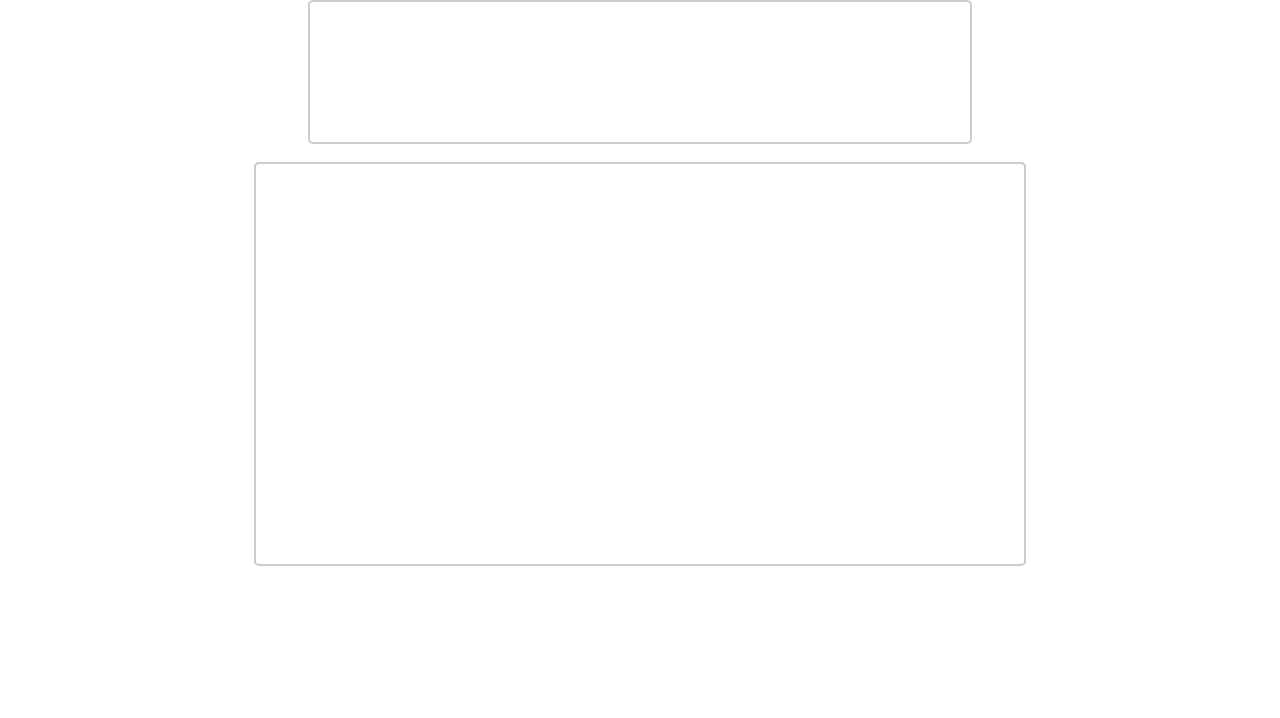
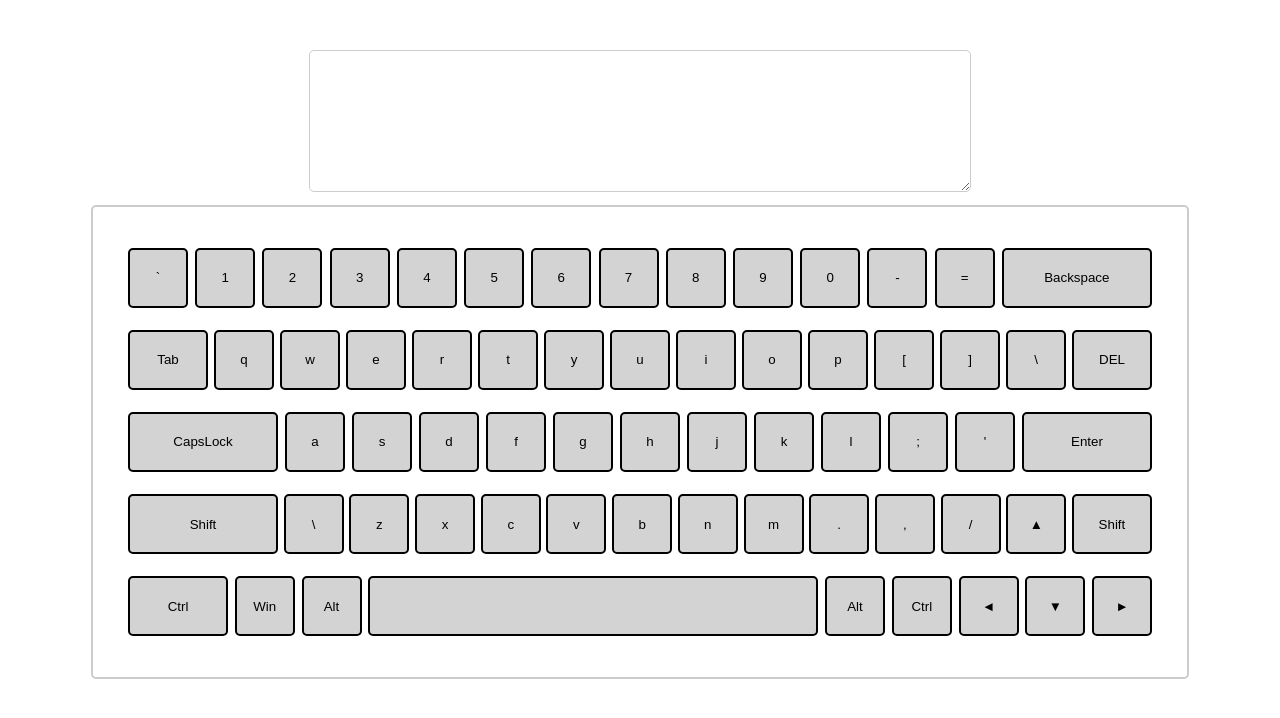
Before and after one commit to karbarbar/Virtual-Keyboard, a plain HTML site: page index.html in a window 1280 px wide. Drawn offline with Linux system fonts and the light colour scheme.

Commit message:
feat: add button to the keyboard

```diff
--- a/app.js
+++ b/app.js
@@ -1,10 +1,10 @@
-const input = document.createElement("input");
-input.type = "text";
-input.className = "input-text";
+const textarea = document.createElement("textarea");
+textarea.type = "text";
+textarea.className = "textarea-text";
 
 const parent = document.createElement("div");
 parent.className = "container";
-parent.appendChild(input);
+parent.appendChild(textarea);
 document.body.appendChild(parent);
 
 const keyboardWrapper = document.createElement("div");
@@ -14,3 +14,21 @@ document.body.appendChild(keyboardWrapper);
 const keyboardContainer = document.createElement("div");
 keyboardContainer.className = "keyboard-container";
 keyboardWrapper.appendChild(keyboardContainer);
+
+const keys = ['`', '1', '2', '3', '4', '5', '6', '7', '8', '9', '0', '-', '=', 'Backspace',
+    'Tab', 'q', 'w', 'e', 'r', 't', 'y', 'u', 'i', 'o', 'p', '[', ']', ' \\ ', 'DEL',
+    'CapsLock', 'a', 's', 'd', 'f', 'g', 'h', 'j', 'k', 'l', ';', "'", 'Enter',
+    'Shift', ' \\ ', 'z', 'x', 'c', 'v', 'b', 'n', 'm', '.', ',', '/', '▲', 'Shift',
+    'Ctrl', 'Win', 'Alt', '', 'Alt', 'Ctrl', '◄', '▼', '►'];
+
+function init() {
+    let output = '';
+    for (let i = 0; i < keys.length; i++) {
+        if (i === 14 || i === 29 || i === 42 || i === 56) {
+            output += `<div class="clearfix"></div>`;
+        }
+        output += `<button class="key-button" >${keys[i]}</button>`;
+    }
+    document.querySelector('.keyboard-container').innerHTML = output;
+}
+init();
--- a/style.css
+++ b/style.css
@@ -1,5 +1,6 @@
 .body {
     margin: 0 auto;
+    width: 1280px;
 }
 
 .container {
@@ -8,16 +9,18 @@
     display: flex;
     justify-content: center;
     align-items: center;
+    margin-top: 50px;
 }
 
-.input-text {
+.textarea-text {
     width: 50%;
     height: 120px;
     border-radius: 5px;
-    border: 2px solid #ccc;
+    border: 1px solid #ccc;
     padding: 10px;
     font-size: 18px;
 }
+
 
 .keyboard-wrapper {
     width: 100%;
@@ -25,16 +28,64 @@
     display: flex;
     justify-content: center;
     align-items: center;
-    margin-top: 20px;
+    margin-top: 50px;
 
 }
 
 .keyboard-container {
-    width: 60%;
+    width: 80%;
     height: 100%;
     border-radius: 5px;
     border: 2px solid #ccc;
     display: flex;
-    justify-content: center;
+    flex-wrap: wrap;
+    justify-content: space-between;
     align-items: center;
+    padding: 35px;
 }
+
+.clearfix {
+    display: block;
+    width: 100%;
+    clear: both;
+}
+
+.key-button {
+    width: 60px;
+    height: 60px;
+    background-color: lightgray;
+    border: 2px solid black;
+    border-radius: 5px;
+}
+
+.key-button:active {
+    background-color: cadetblue;
+}
+
+.key-button:hover {
+    background-color: gray;
+    cursor: pointer;
+}
+
+
+.key-button:nth-child(16), :nth-child(30), :nth-child(59) {
+    width: 80px;
+
+}
+
+.key-button:nth-child(61) {
+    width: 100px;
+}
+
+.key-button:nth-child(44) {
+    width: 130px;
+    float: right;
+}
+
+.key-button:nth-child(14), :nth-child(32), :nth-child(46) {
+    width: 150px;
+}
+
+.key-button:nth-child(64) {
+    width: 450px;
+}
```
